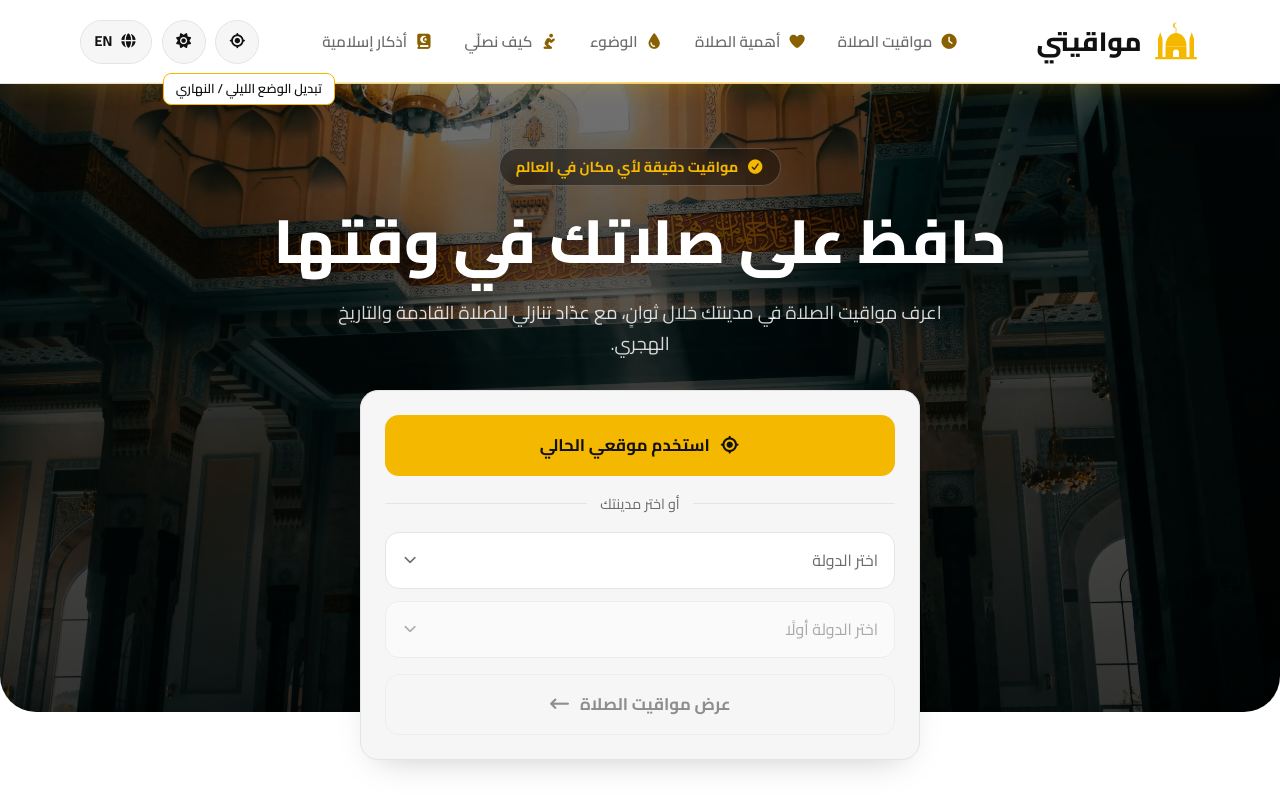
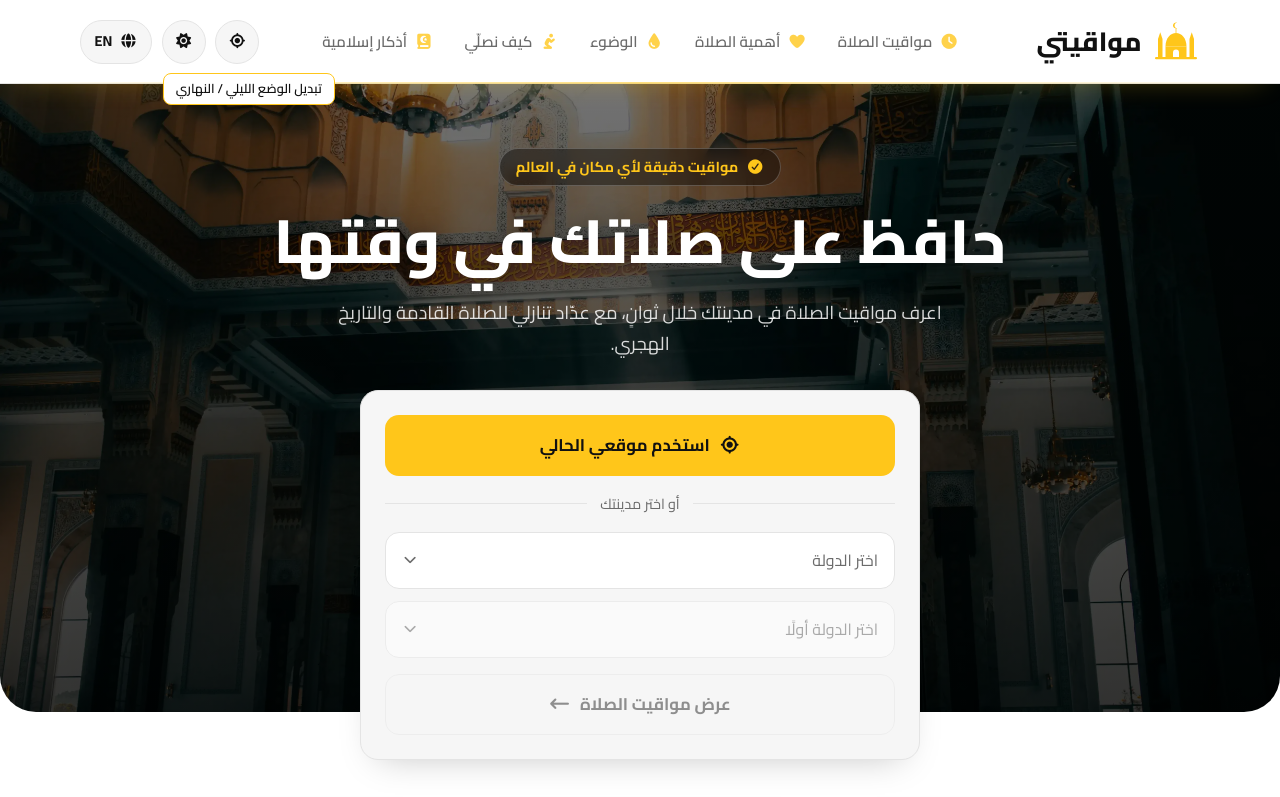
Before and after one commit to mahmoud-t-ghanem/prayer-times-app, a website with bundled scripts: page index.html in a window 1280 px wide. Both pictures are taken after a click on the button 183 px from the left and 41 px from the top of the page. Shown: the top 797 px of the page. Built offline with nearby package versions, Linux system fonts and the light colour scheme.

Commit message:
Mawaqiti: release v1.0.6 beta

```diff
--- a/css/style.css
+++ b/css/style.css
@@ -19,11 +19,13 @@ html[lang="en"] {
   --text: #f5f5f5;
   --muted: #a1a1a1;
   --border: #2b2b2b;
+
   --accent: #ffc61a;
   --accent-ink: #ffd24a;
   --accent-soft: rgba(255, 198, 26, 0.13);
   --accent-glow: rgba(255, 198, 26, 0.42);
   --on-accent: #111111;
+
   --shadow: 0 14px 34px -16px rgba(0, 0, 0, 0.9);
 }
 
@@ -35,11 +37,18 @@ html[lang="en"] {
   --text: #111111;
   --muted: #6b6b6b;
   --border: #e4e4e4;
-  --accent: #f5b800;
+
+  /* --accent: #f5b800;
   --accent-ink: #8a6100;
   --accent-soft: rgba(245, 184, 0, 0.15);
   --accent-glow: rgba(245, 184, 0, 0.42);
+  --on-accent: #111111; */
+  --accent: #ffc61a;
+  --accent-ink: #ffd24a;
+  --accent-soft: rgba(255, 198, 26, 0.13);
+  --accent-glow: rgba(255, 198, 26, 0.42);
   --on-accent: #111111;
+
   --shadow: 0 14px 34px -18px rgba(0, 0, 0, 0.25);
 }
 
```
